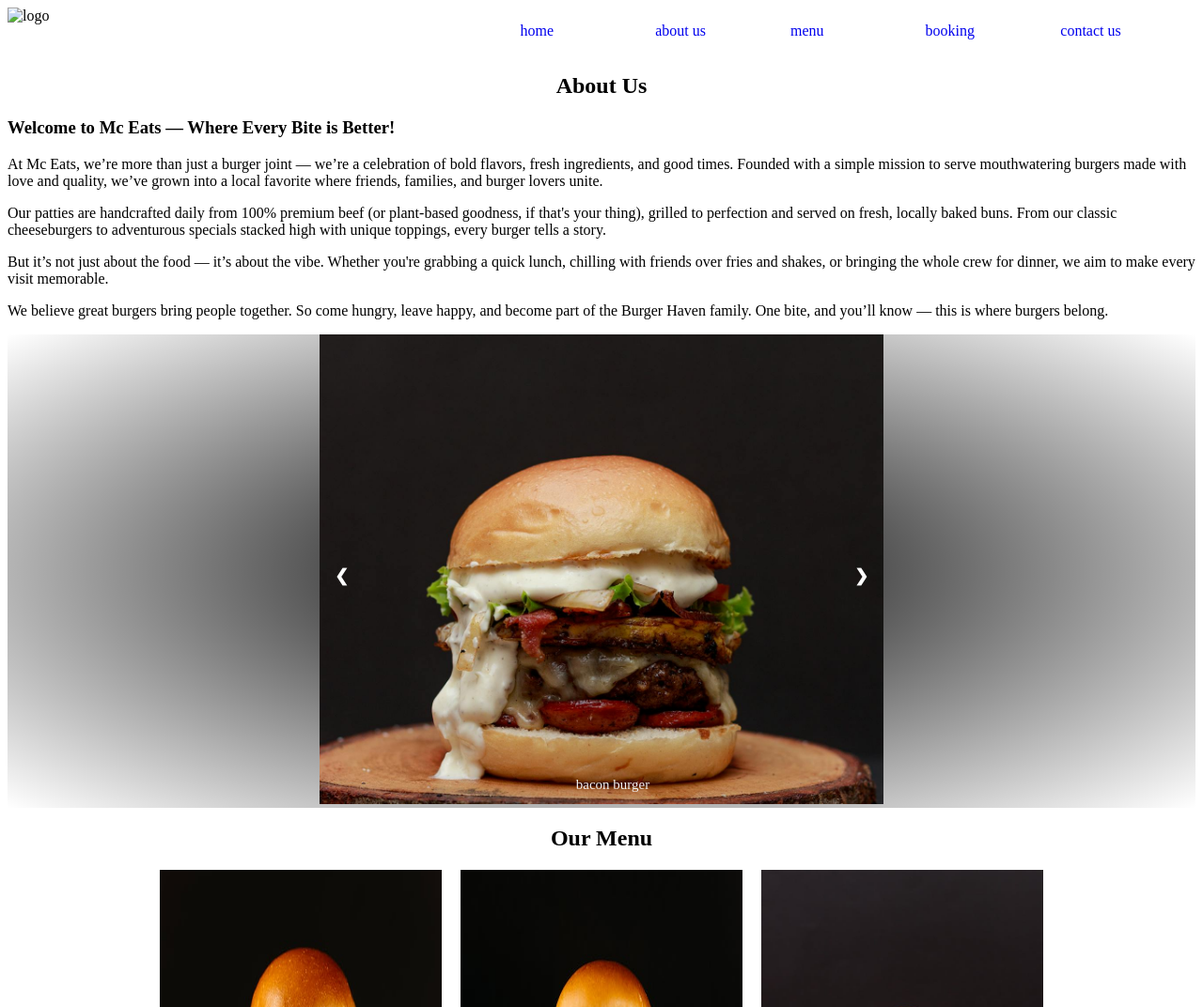
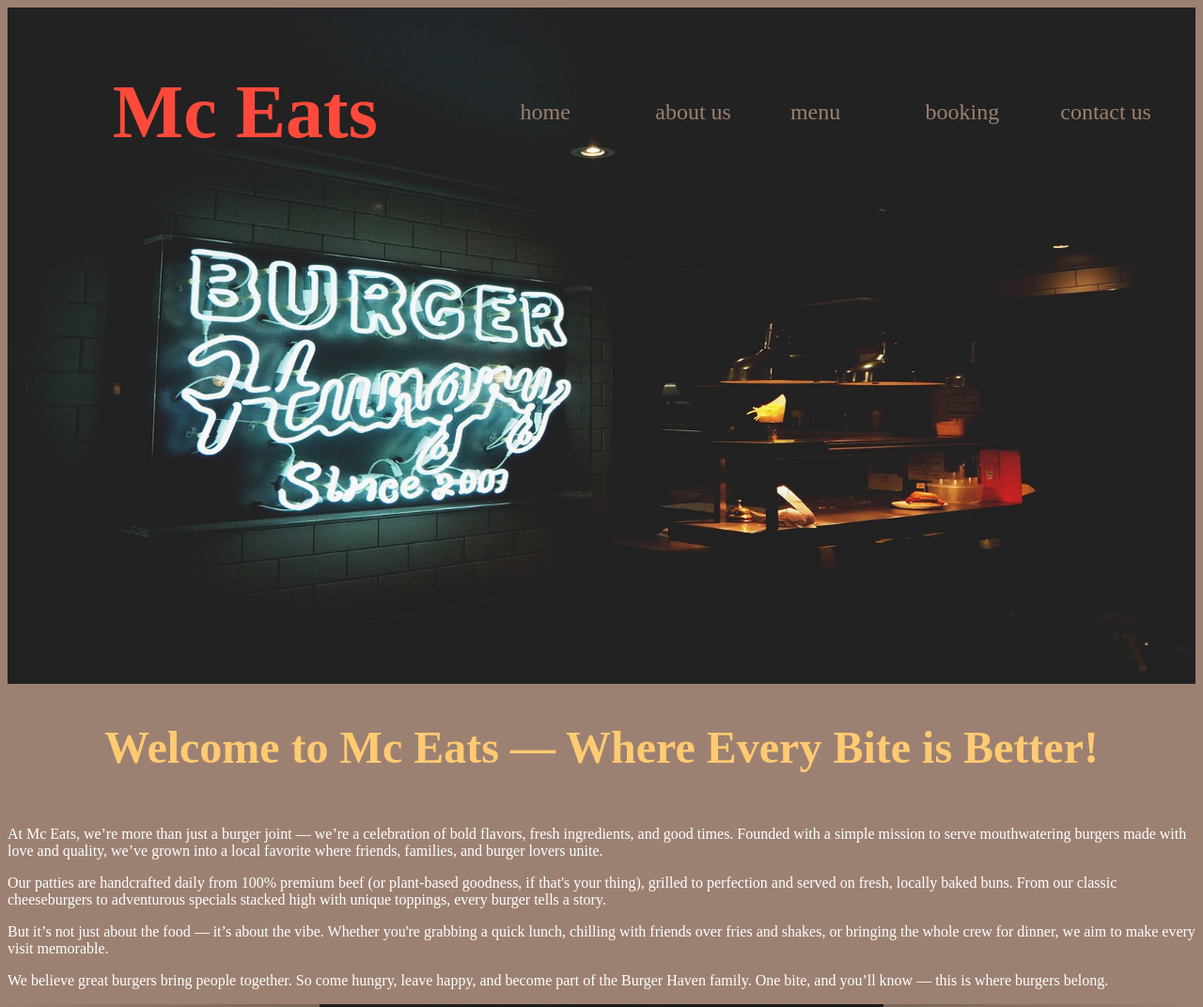
Before and after one commit to kamoM312/TCG-Capstone-Project-4, a plain HTML site: page public/index.html in a window 1280 px wide. Shown: the top 1072 px of the page at 94% size. Drawn offline with Linux system fonts and the light colour scheme.

Commit message:
styled header section and navbar

```diff
--- a/public/index.html
+++ b/public/index.html
@@ -8,11 +8,12 @@
 </head>
 <body>
 
-   <!-- navbar -->
-    <div class="flex">
+  <section class="header">
+    <!-- navbar -->
+    <div class="flex flex-horizontal">
         <div class="logo">
             <!-- logo -->
-             <img src="" alt="logo">
+            <h1 class="logo">Mc Eats</h1>
         </div>
 
         <div class="nav-li">
@@ -26,14 +27,22 @@
             </ul>
         </div>
     </div>
+  </section>
+
 
     <!-- about us section  -->
-    <section>
-        <h2>About Us</h2>
+    <section id="about">
 
-        <h3>Welcome to Mc Eats — Where Every Bite is Better!</h3>
+      <h2>Welcome to Mc Eats — Where Every Bite is Better!</h3>
 
-        <p>
+        <div class="flex">
+
+          <div class="about-img">
+
+        </div>
+
+        <div class="about-text">
+           <p>
             At Mc Eats, we’re more than just a burger joint — we’re a celebration of bold flavors, fresh ingredients, and good times. Founded with a simple mission to serve mouthwatering burgers made with love and quality, we’ve grown into a local favorite where friends, families, and burger lovers unite.
         </p>
 
@@ -48,26 +57,15 @@
         <p>
             We believe great burgers bring people together. So come hungry, leave happy, and become part of the Burger Haven family. One bite, and you’ll know — this is where burgers belong.
         </p>
+        </div>
+
+        </div>
+
     </section>
 
     <!-- image slider -->
-    <section id="gallery">
-        <!-- container div
-         <div>
-          <h2>Gallery</h2>
+    <section id="gallery" class="flex">
 
-          image container
-           <div>
-
-            <img src="" />
-
-            arrows
-             <div class="left">prev</div>
-             <div class="right">next</div>
-           </div>
-         </div> -->
-
-         <!-- Slideshow container -->
 <div class="slideshow-container">
 
   <!-- Full-width images with number and caption text -->
--- a/public/styles.css
+++ b/public/styles.css
@@ -1,6 +1,25 @@
+body {
+  background-color: #9C8172;
+  color: white;
+}
+
 /* header  */
+h1 {
+  text-align: center;
+  font-size: 5rem;
+}
+
 h2 {
-    text-align: center
+    text-align: center;
+    color: #FFCA72;
+    font-size: 3rem;
+}
+
+.header {
+  background-image: url("./assets/images/banner.jpg");
+  align-items: center;
+  background-size: 100% 100%;
+  min-height: 90vh;
 }
 
 /* flexboxes */
@@ -13,10 +32,19 @@ h2 {
     align-items: center;
 }
 
+.flex-horizontal {
+  flex-direction: row;
+  align-items: center;
+}
+
 /* navbar */
 .nav {
     width: 1200px;
 
+}
+
+.logo {
+  color: #FF4A3B;
 }
 
 .nav-li {
@@ -25,6 +53,7 @@ h2 {
 
 ul.flex > li{
     width: 100%;
+    font-size: 1.5rem;
 }
 
 .list {
@@ -40,6 +69,11 @@ ul.flex > li{
 /* links */
 a {
     text-decoration: none;
+    color: #9C8172;
+}
+
+a:hover, a:active, a:visited {
+  color: #9C8172;
 }
 
 /* modals */
@@ -211,6 +245,5 @@ section#booking p {
 }
 
 #gallery {
-  display: flex;
   background: radial-gradient(black, transparent);
 }
```
Also changed, not shown: public/about.html (+5 -3 lines), public/booking.html (+4 -2 lines), public/contact.html (+4 -2 lines), public/menu.html (+5 -2 lines), public/assets/images/banner.jpg (added).
